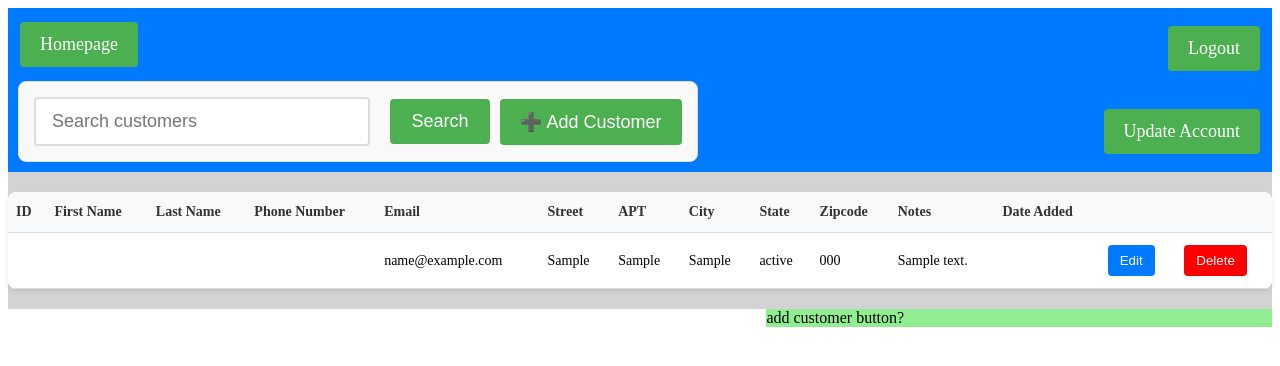
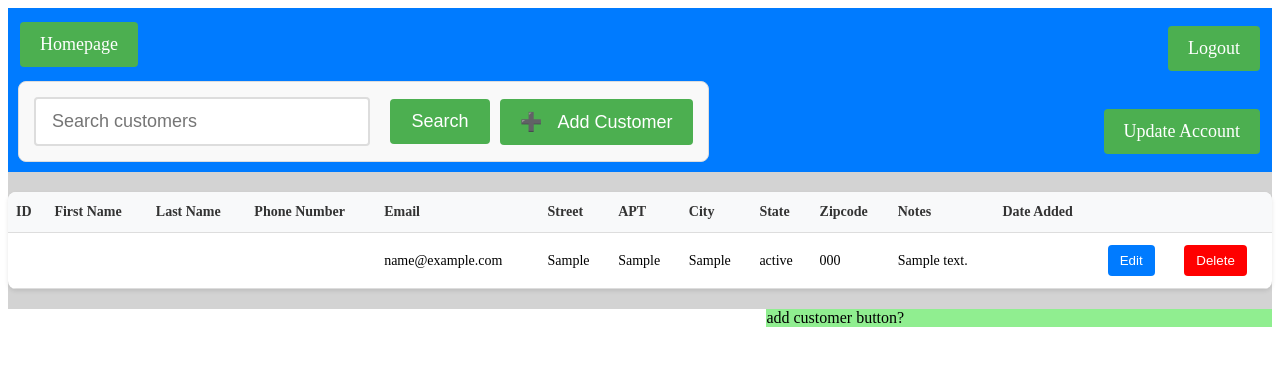
Before and after one commit to RankinsT/ASCapstone2025, a PHP site: page /adminView.php in a window 1280 px wide. Shown: the top 366 px of the page. Run offline with PHP 8.4, Linux system fonts and the light colour scheme; the visitor is signed in with stand-in values (Sample User, id 1); tables that the repository leaves empty or names only in its code hold one stand-in row (values such as "Sample post"); data that the repository does not hold is empty.

Commit message:
Update adminView.php

```diff
--- a/adminView.php
+++ b/adminView.php
@@ -35,7 +35,7 @@
                             <div>
                                 <input type="text" placeholder="Search customers" name="searchTerm">
                                 <button>Search</button>
-                                <button class="addCustomer-button">➕ Add Customer</button>
+                                <button class="addCustomer-button">➕&nbsp;&nbsp;&nbsp;Add Customer</button>
 
                             </div>
                         </div>
```
